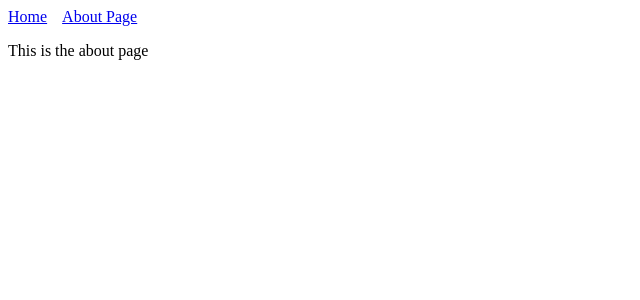
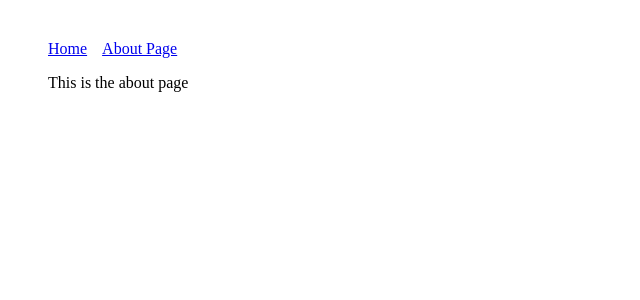
Before and after one commit to jinwoo-jeon0/Hello-Next.js, a Next.js app: page /about in a window 1280 px wide. Shown: the top 300 px of the page, without its empty margins (0-640 px from the left). Built offline with nearby package versions, Linux system fonts and the light colour scheme.

Commit message:
Give styles

```diff
--- a/components/Layout.js
+++ b/components/Layout.js
@@ -1,7 +1,13 @@
 import Header from '../components/Header';
 
+const layoutStyle = {
+  margin: 20,
+  padding: 20,
+  border: '1px solid #DD',
+};
+
 const Layout = props => (
-  <div>
+  <div style={layoutStyle}>
     <Header />
     {props.children}
   </div>
```
